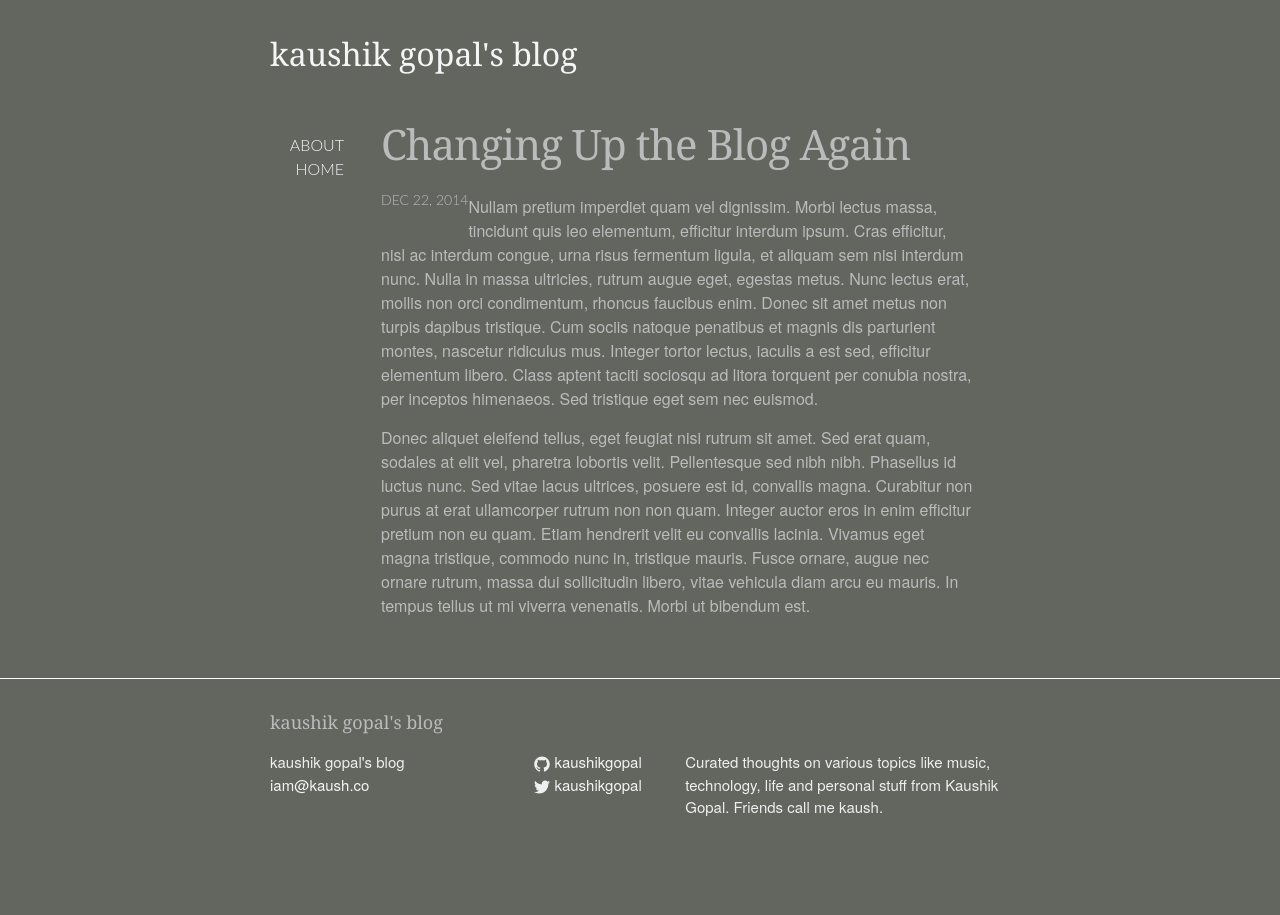
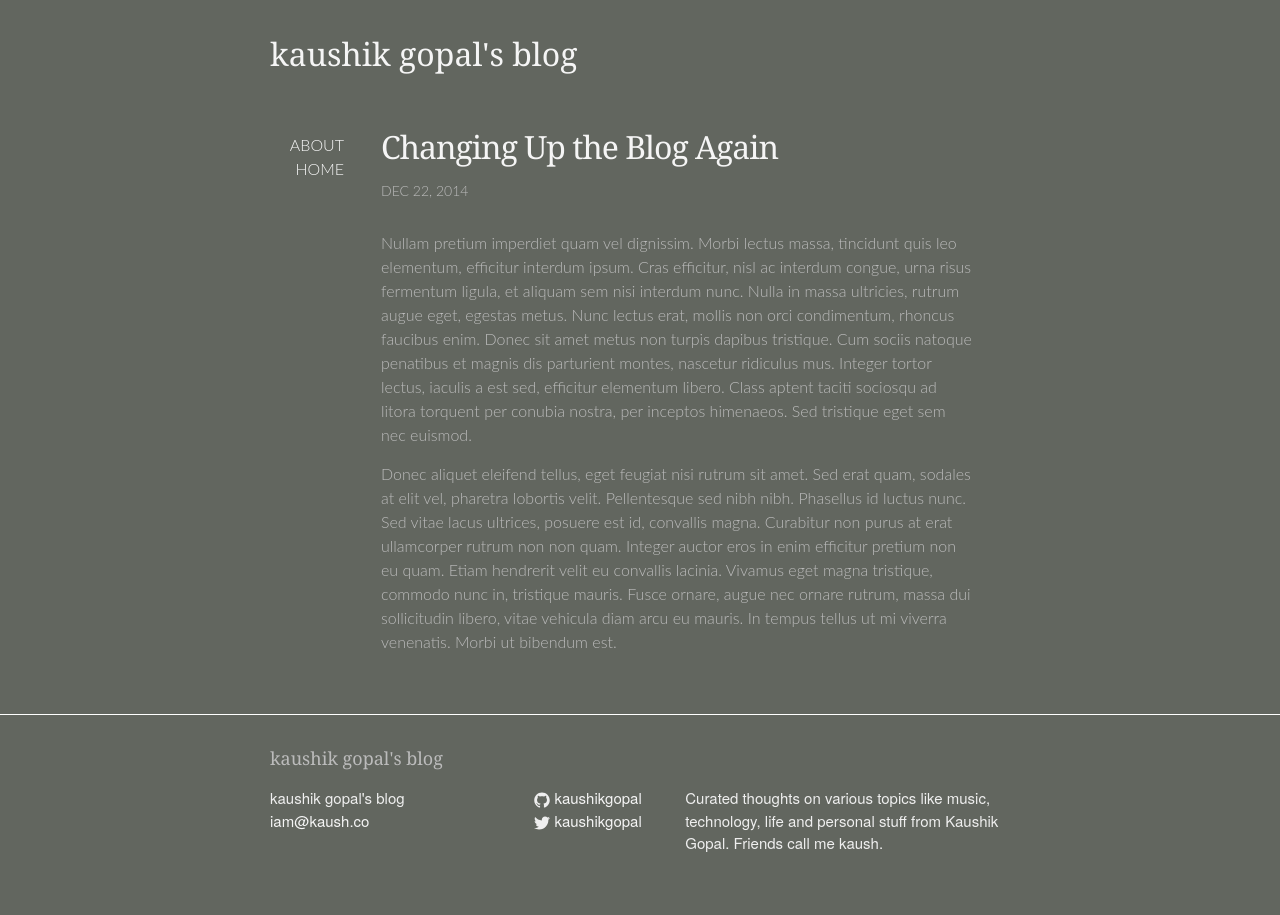
Before and after one commit to kaushikgopal/octopress-kaush-blog, a Jekyll site: the page built from _posts/2014-12-22-changing-up-the-blog-again.markdown, in a window 1280 px wide. Built offline with Jekyll 4.4.1, drawn with Linux system fonts in a browser that asks for light colours.

Commit message:
fix: font family and alignment in post details

```diff
--- a/_sass/_base.scss
+++ b/_sass/_base.scss
@@ -15,7 +15,7 @@ dl, dd, ol, ul, figure {
  * Basic styling
  */
 body {
-    font-family: $base-font-family;
+    font-family: $font-family-base;
     font-size: $base-font-size;
     line-height: $base-line-height;
     font-weight: 300;
--- a/_sass/_layout.scss
+++ b/_sass/_layout.scss
@@ -198,7 +198,7 @@
 
 .post-link {
     display: block;
-    font-family: $base-font-family;
+    font-family: $font-family-base;
     margin: 0 0 0 10px;
 }
 
@@ -207,13 +207,20 @@
  * Posts
  */
  .post-header {
-    margin-bottom: $spacing-unit;
+    margin-bottom: $spacing-unit/2;
+    float:left;
+}
+
+.post-title, .post-meta, .post-content {
+    clear: left;
 }
 
 .post-title {
-    font-size: 42px;
+    // font-size: 42px;
+    color: $color-link;
     letter-spacing: -1px;
-    line-height: 1;
+    margin-bottom: 0;
+    // line-height: 1;
 
     @include media-query($on-laptop) {
         font-size: 36px;
@@ -222,6 +229,7 @@
 
 .post-content {
     margin-bottom: $spacing-unit;
+    font-family: $font-family-alt;
 
     h2 {
         font-size: 32px;
--- a/css/main.scss
+++ b/css/main.scss
@@ -6,9 +6,10 @@
 
 
 // Our variables
-$base-font-family: 'PT Sans', HelveticaNeue, 'Helvetica Neue', Helvetica, Arial, sans-serif;
+$font-family-base: 'PT Sans', HelveticaNeue, 'Helvetica Neue', Helvetica, Arial, sans-serif;
+$font-family-alt: "Varela Round", "Lato", "PT Serif", Georgia, Times, "Times New Roman", serif;
 $header-font-family: "PT Serif", Georgia, Times, "Times New Roman", serif;
-$header-small-font-family: "Varela Round", "Lato", "PT Serif", Georgia, Times, "Times New Roman", serif;
+
 $base-font-size:   16px;
 $small-font-size:  $base-font-size * 0.875;
 $base-line-height: 1.5;
@@ -54,7 +55,7 @@ $on-laptop:        800px;
 }
 @mixin micro-header {
     text-transform: uppercase;
-    font-family: $header-small-font-family;
+    font-family: $font-family-alt;
 }
 
 // Import partials from `sass_dir` (defaults to `_sass`)
```
